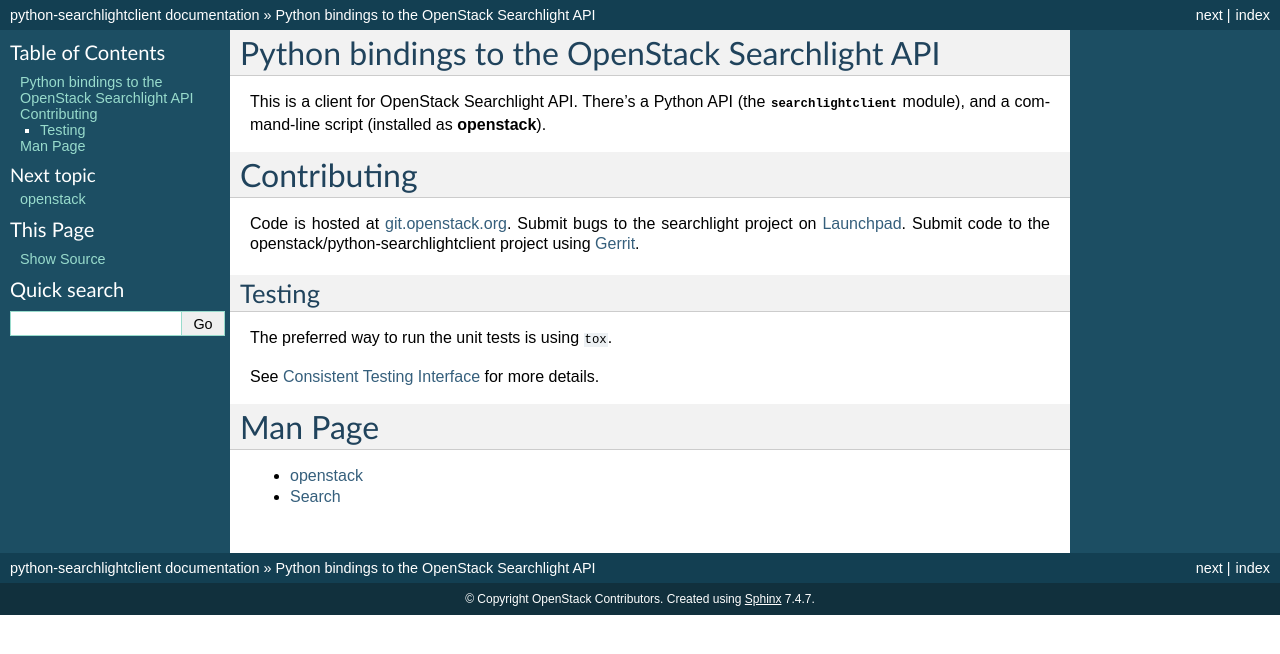
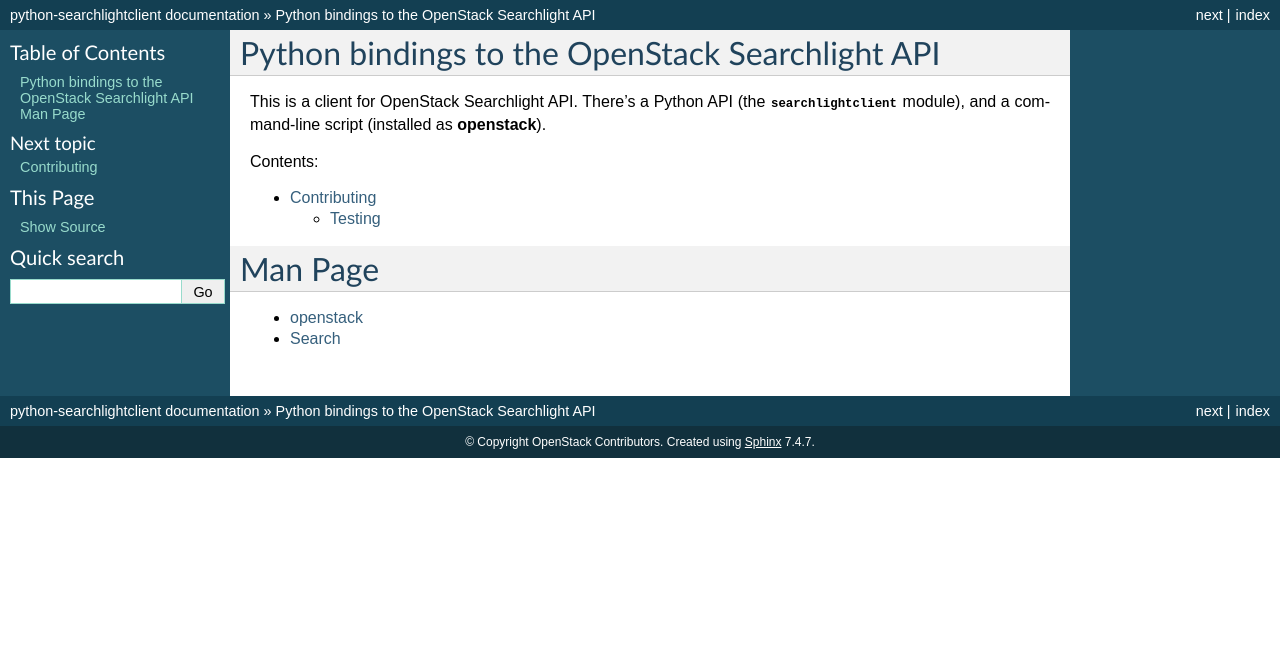
Before and after one commit to openstack-archive/python-searchlightclient, a Sphinx documentation site: the page built from doc/source/index.rst, in a window 1280 px wide. Shown: the top 654 px of the page. Built offline with Sphinx 7.4.7, drawn with Linux system fonts in a browser that asks for light colours.

Commit message:
Move existing content to fit new layout
This is part of the doc-migration work, see
http://specs.openstack.org/openstack/docs-specs/specs/pike/os-manuals-migration.html

Change-Id: I7a681853e130d86d3e4c22a49df7f309b55459a2

```diff
--- a/doc/source/index.rst
+++ b/doc/source/index.rst
@@ -5,25 +5,12 @@
 (the :mod:`searchlightclient` module), and a command-line script
 (installed as :program:`openstack`).
 
-Contributing
-============
+Contents:
 
-Code is hosted at `git.openstack.org`_. Submit bugs to the searchlight project
-on `Launchpad`_. Submit code to the openstack/python-searchlightclient project
-using `Gerrit`_.
+.. toctree::
+   :maxdepth: 2
 
-.. _git.openstack.org: https://git.openstack.org/cgit/openstack/python-searchlightclient
-.. _Launchpad: https://launchpad.net/python-searchlightclient
-.. _Gerrit: http://docs.openstack.org/infra/manual/developers.html#development-workflow
-
-Testing
--------
-
-The preferred way to run the unit tests is using ``tox``.
-
-See `Consistent Testing Interface`_ for more details.
-
-.. _Consistent Testing Interface: http://git.openstack.org/cgit/openstack/governance/tree/reference/project-testing-interface.rst
+   contribute/index
 
 Man Page
 ========
```
Also changed, not shown: doc/source/contribute/index.rst (added, +20 -0 lines).
